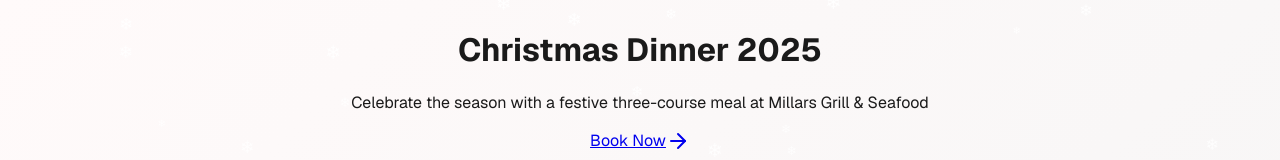
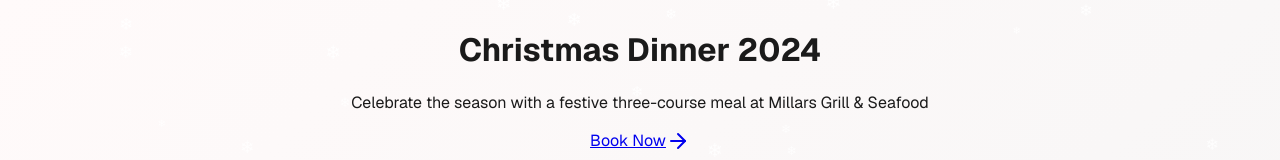
Before and after one commit to burkedavid/xmas-dinner-booking, a Next.js app: page / in a window 1280 px wide. Shown: the top 160 px of the page. Built offline with nearby package versions, Linux system fonts and the light colour scheme.

Commit message:
Refactor header styles across multiple pages for improved text visibility and consistency

```diff
--- a/app/admin/bookings/page.tsx
+++ b/app/admin/bookings/page.tsx
@@ -196,7 +196,7 @@
             <div>
               <div className="flex items-center gap-2 mb-1">
                 <ClipboardList className="w-6 h-6 text-red-600" />
-                <h1 className="text-2xl md:text-3xl font-bold bg-gradient-to-r from-red-600 to-green-600 bg-clip-text text-transparent">
+                <h1 className="text-2xl md:text-3xl font-bold text-gray-900 drop-shadow-md">
                   Bookings
                 </h1>
               </div>
--- a/app/admin/menu/page.tsx
+++ b/app/admin/menu/page.tsx
@@ -184,7 +184,7 @@
             <div>
               <div className="flex items-center gap-3 mb-2">
                 <MenuIcon className="w-10 h-10 text-green-600" />
-                <h1 className="text-4xl font-bold bg-gradient-to-r from-red-600 to-green-600 bg-clip-text text-transparent">
+                <h1 className="text-4xl font-bold text-gray-900 drop-shadow-md">
                   Menu Management
                 </h1>
               </div>
--- a/app/admin/page.tsx
+++ b/app/admin/page.tsx
@@ -58,7 +58,7 @@
                 <Lock className="w-12 h-12 text-red-700" />
               </div>
             </div>
-            <h1 className="text-3xl font-bold mb-2 bg-gradient-to-r from-red-600 to-green-600 bg-clip-text text-transparent">
+            <h1 className="text-3xl font-bold mb-2 text-gray-900 drop-shadow-md">
               Admin Login
             </h1>
             <p className="text-gray-600">
--- a/app/booking/page.tsx
+++ b/app/booking/page.tsx
@@ -147,7 +147,7 @@
       <div className="container mx-auto px-3 py-3 relative z-10 max-w-7xl">
         {/* Header */}
         <div className="text-center mb-4 fade-in">
-          <h1 className="text-2xl md:text-4xl font-bold mb-2 text-red-700">
+          <h1 className="text-2xl md:text-4xl font-bold mb-2 text-gray-900 drop-shadow-md">
             Book Your Christmas Dinner
           </h1>
           <p className="text-sm text-gray-600 max-w-2xl mx-auto">
--- a/app/confirmation/page.tsx
+++ b/app/confirmation/page.tsx
@@ -142,7 +142,7 @@
                 <CheckCircle className="w-10 h-10 text-green-700" />
               </div>
             </div>
-            <h1 className="text-3xl md:text-4xl font-bold mb-2 text-green-700">
+            <h1 className="text-3xl md:text-4xl font-bold mb-2 text-gray-900 drop-shadow-md">
               Booking Confirmed!
             </h1>
             <p className="text-sm md:text-base text-gray-600 mb-3">Your Christmas dinner is reserved</p>
--- a/app/page.tsx
+++ b/app/page.tsx
@@ -24,8 +24,9 @@
             transition={{ duration: 0.8 }}
             className="text-center"
           >
-            <h1 className="text-5xl md:text-6xl font-extrabold mb-4 text-red-700">
-              Christmas Dinner 2025
+            {/* Compact Title */}
+            <h1 className="text-4xl md:text-5xl font-bold mb-3 text-gray-900 drop-shadow-md">
+              Christmas Dinner 2024
             </h1>
 
             <p className="text-lg md:text-xl text-gray-800 max-w-2xl mx-auto mb-6">
--- a/app/review/page.tsx
+++ b/app/review/page.tsx
@@ -134,7 +134,7 @@
           <div className="text-center mb-6 fade-in">
             <div className="flex items-center justify-center gap-2 mb-3">
               <ClipboardList className="w-6 h-6 text-red-600" />
-              <h1 className="text-3xl md:text-4xl font-bold text-red-700">
+              <h1 className="text-3xl md:text-4xl font-bold text-gray-900 drop-shadow-md">
                 Review Your Order
               </h1>
             </div>
```
